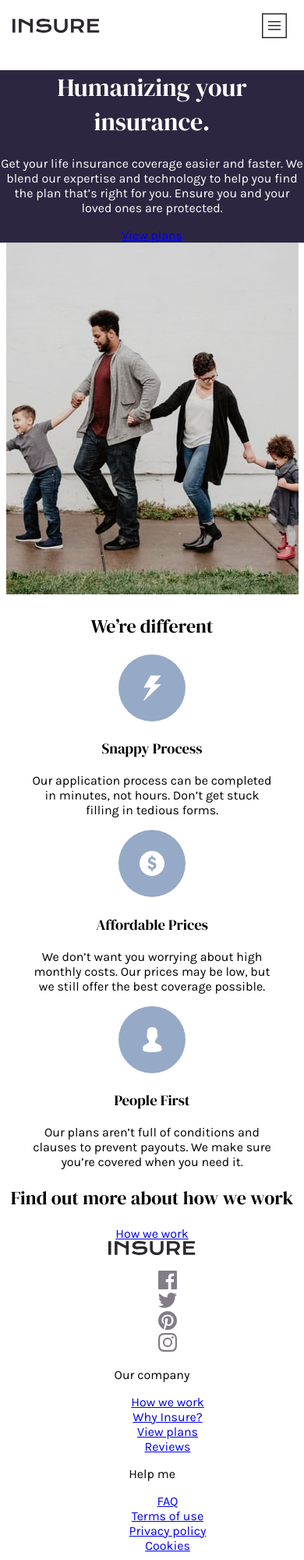
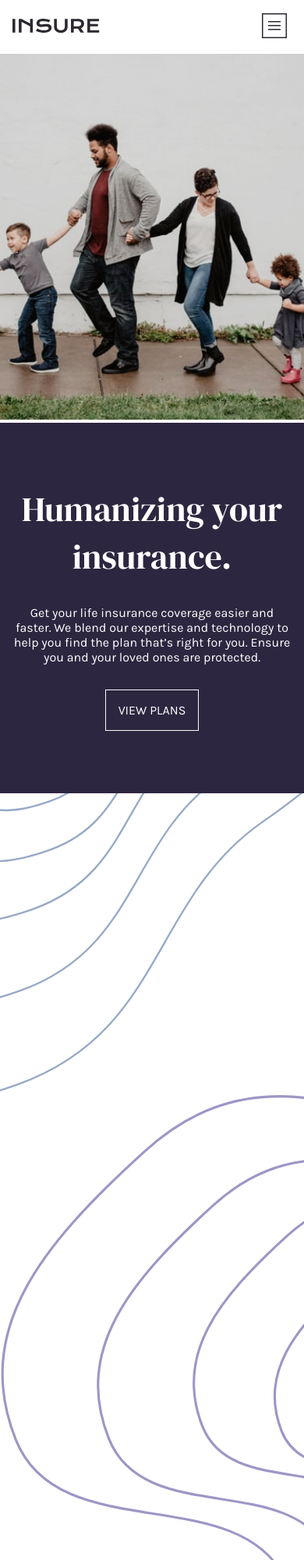
Before and after one commit to brittgalloway/InsureLanding, a website: page index.html in a window 390 px wide. Shown: the top 2000 px of the page at 78% size. Drawn offline with Linux system fonts and the light colour scheme.

Commit message:
mobile: footer and humanize section

```diff
--- a/index.html
+++ b/index.html
@@ -28,6 +28,8 @@
           <li><a href="#" class="nav-item">View plans</a></li>
         </ul>
       </nav>
+    </header>
+    <main>
       <div id="humanize">
         <h1>Humanizing your insurance.</h1>
         <p>
@@ -35,14 +37,20 @@
           and technology to help you find the plan that’s right for you. Ensure you
           and your loved ones are protected.
         </p>
-        <a href="#" class="nav-item">View plans</a>
+        <a href="#" class="button">View plans</a>
       </div>
-      <picture>
+      <picture class="intro-left">
+        <source media="(min-width: 1440px)" srcset="./images/bg-pattern-intro-left-desktop.svg">
+        <img src="./images/bg-pattern-intro-left-mobile.svg" alt style="width:auto;">
+      </picture>
+      <picture class="intro-right">
+        <source media="(min-width: 1440px)" srcset="./images/bg-pattern-intro-right-desktop.svg">
+        <img src="./images/bg-pattern-intro-right-mobile.svg" alt style="width:auto;">
+      </picture>
+      <picture id="family">
         <source media="(min-width: 1440px)" srcset="./images/image-intro-desktop.jpg">
         <img src="./images/image-intro-mobile.jpg" alt="A family" style="width:auto;">
-        </picture>
-    </header>
-    <main>
+      </picture>
       <div class="different">
         <h2>
           We’re different
@@ -82,14 +90,22 @@
         </figure>
       </div>
       <div class="find-more">
+        <picture class="intro-left">
+          <source media="(min-width: 1440px)" srcset="./images/bg-pattern-how-we-work-desktop.svg">
+          <img src="./images/bg-pattern-how-we-work-mobile.svg" alt style="width:auto;">
+        </picture>
         <h2>
           Find out more about how we work
         </h2>
-        <a href="#">How we work</a>
+        <a href="#" class="button">How we work</a>
       </div>
     </main>
     <footer>
-      <div id="">
+      <picture class="footer">
+        <source media="(min-width: 1440px)" srcset="./images/bg-pattern-footer-desktop.svg">
+        <img src="./images/bg-pattern-footer-mobile.svg" alt style="width:auto;">
+      </picture>
+      <div id="media">
         <a href="/">
           <img class="logo" alt="Insure logo" src="./images/logo.svg"/>
         </a>
@@ -150,7 +166,6 @@
           <li><a href="#">Licenses</a></li>
         </ul>
       </div>
-
       <div class="attribution">
         Challenge by <a href="https://www.frontendmentor.io?ref=challenge" target="_blank">Frontend Mentor</a>.
         Coded by <a href="#">Brittney Galloway</a>.
--- a/styles.css
+++ b/styles.css
@@ -21,11 +21,22 @@ h2,
 h3 {
     font-family: "DM Serif Display", serif;
     font-weight: 400;
+    margin: 0;
+}
+h1,
+h2 {
+    font-size: 2.75rem;
+}
+ul {
+    padding: 0;
+    margin: 0;
 }
 li {
     list-style: none;
 }
-
+p {
+    margin: 0;
+}
 #top-row {
     display: flex;
     background: #fff;
@@ -37,13 +48,105 @@ li {
     background: transparent;
     border: none;
 }
+main {
+    display: grid;
+    grid-template-columns:  100%;
+    grid-template-rows: auto;
+    gap: 0;
+}
+#family {
+    grid-row: 1/2;
+    padding: 0;
+    margin: 0;
+    width: 100%;
+    height: auto;
+}
+picture img {
+    width: 100% !important;
+}
+a.button {
+    padding: 1rem;
+    border: 1px solid var(--very-light-gray);
+    color:#fff;
+    text-decoration: none;
+    text-transform: uppercase;
+}
 #humanize {
+    grid-row: 2/3;
+    display: flex;
+    flex-flow: row wrap;
+    justify-content: center;
+    gap: 2rem;
     background: var(--dark-violet);
     color: #fff;
+    padding: 5rem 1rem;
+}
+footer {
+    display: grid;
+    grid-template-columns: 100%;
+    grid-template-rows: auto;
+    background: var(--very-light-gray);
+    gap:2rem;
+    text-transform: uppercase;
+    font-weight: 700;
+}
+footer a {
+    text-decoration: none;
+    color: var(--very-dark-volet);
+}
+footer p {
+    color: var(--dark-grayish-violet);
+}
+#media {
+    display: flex;
+    flex-flow: row wrap;
+    justify-content: center;
+    gap: 1rem;
+    padding: 6rem 2rem 0;
+    grid-row: 1/2;
+    grid-column: 1/2;
+}
+picture.footer {
+    grid-row: 1/2;
+    grid-column: 1/2;
+}
+.social-media {
+    display: flex;
+    flex-direction: row;
+    gap: 1rem;
+    width: 100%;
+    justify-content: center;
+    border-bottom: 1px solid var(--grayish-blue);
+    padding-bottom: 2rem;
+}
+.company,
+.help,
+.contact,
+.other {
+    display: flex;
+    flex-direction: column;
+    gap: 2rem;
+}
+.company li:not(:first-child),
+.help li:not(:first-child),
+.contact li:not(:first-child),
+.other li:not(:first-child) {
+    margin: 1rem;
 }
 
-@media ( width > 375px ) {}
+.attribution {
+    font-weight: 400;
+    text-transform: capitalize;
+}
+@media ( width > 375px ) {
+    .desktop-only {
+        display: none;
+    }
+}
 @media ( width >= 850px ) {
+    .desktop-only {
+        display: block;
+    }
     .mobile-only {
         display: none;
     }
```
